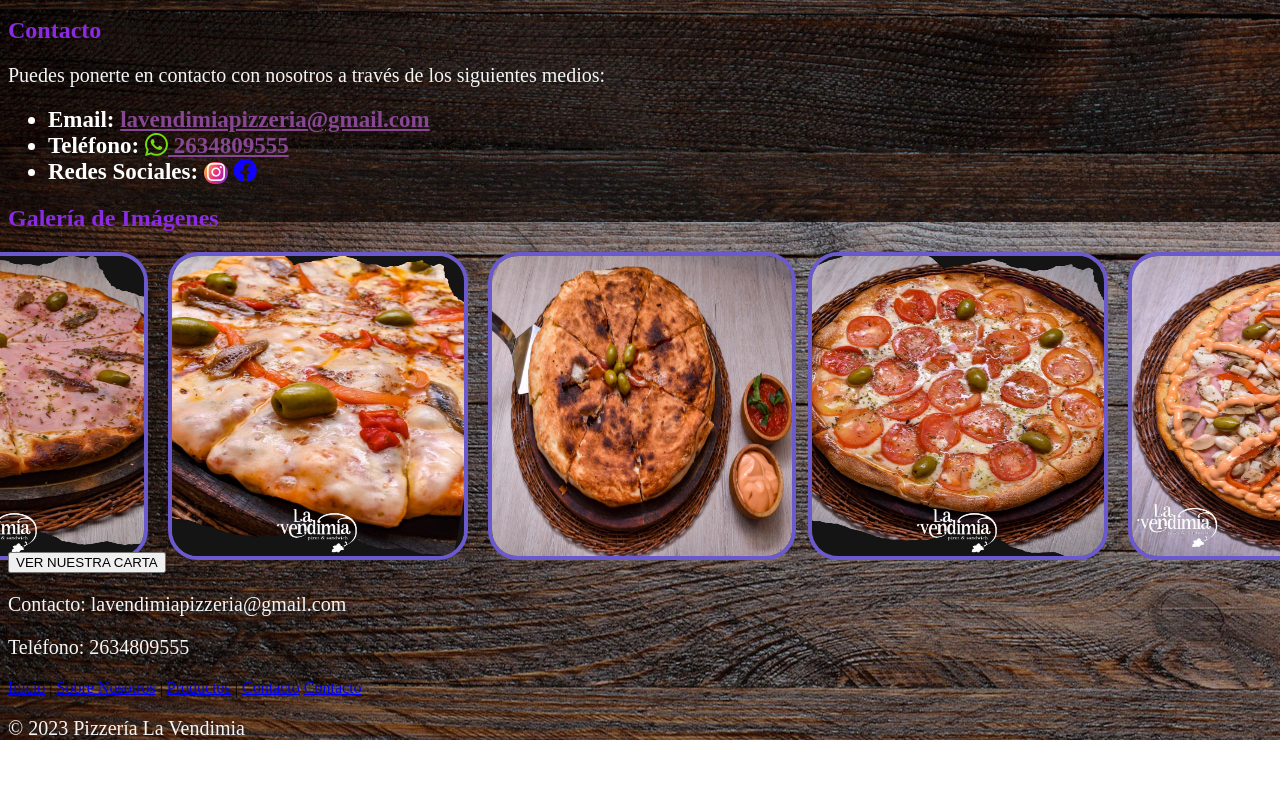
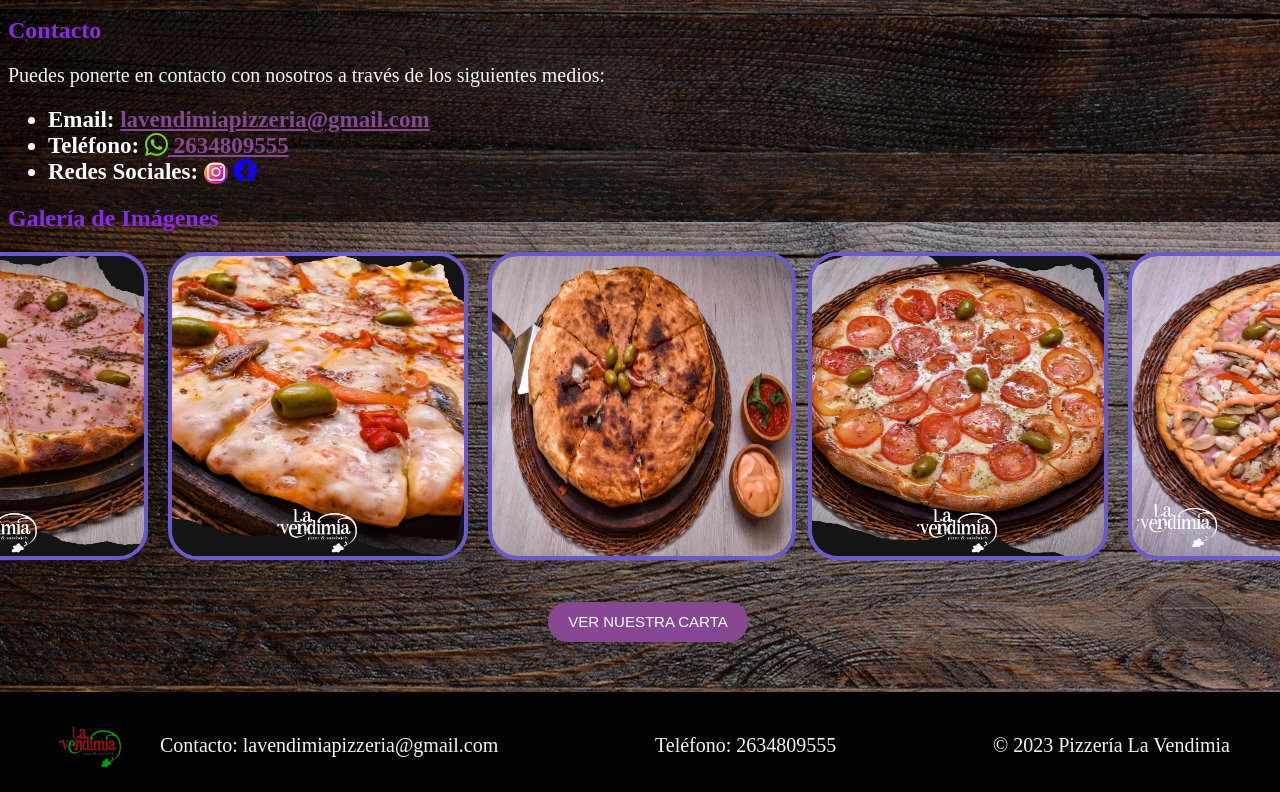
Before and after one commit to marinabgonzalez/Proyecto-Pizzeria-PP2, a plain HTML site: page index.html in a window 1280 px wide. Shown: the part 882-1674 px from the top of the page. Before the commit the page ends 1622 px from the top, so only its background shows below. Drawn offline with nearby package versions, Linux system fonts and the light colour scheme; grey boxes are pictures that could not be loaded.

Commit message:
se agrega footer, cambio de logo, etc

```diff
--- a/index.html
+++ b/index.html
@@ -18,7 +18,7 @@
             <div  class="menu">
                 <!-- <a href="#" class="logo">logo</a>  -->
 
-                 <img src="../images/logo.jpg" class="menu-logo" alt="">
+                 <img src="../images/logoWhitOut.png" class="menu-logo" alt="">
 
             <nav class="navbar">
                 <ul>
@@ -109,7 +109,7 @@
                 <li class="liContact">Teléfono: <a class="aContact" href="https:wa.me/+5492634809555?te xt=Realizar Pedido"><i class="bi bi-whatsapp colorWhatsApp"></i> 2634809555</a></li>
                 <li class="liContact">Redes Sociales:
                     <a href="https://www.instagram.com/la.vendimia.pizzas/" target="_blank"><i class="bi bi-instagram colorInstagram"></i></a>
-                    <a href="https://www.facebook.com/lavendimiapizzas/"><i class="bi bi-facebook colorFacebook"></i></a>
+                    <a href="https://www.facebook.com/lavendimiapizzas/" target="_blank"><i class="bi bi-facebook colorFacebook"></i></a>
                 </li>
             </ul>
         </section>
@@ -138,9 +138,9 @@
         </section>
 
         <section class="buttonpdf" id="pdf">
-        <div>
+        <div class="positionBtnPdf">
             <!-- Botón sin enlace -->
-            <button id="botonPDF">VER NUESTRA CARTA</button>
+            <button id="botonPDF" class="btnVerPdf">VER NUESTRA CARTA</button>
         </div>
 
         <script>
@@ -156,16 +156,19 @@
     </header>
 
     <footer class="footer" id="footer">
-        <p>Contacto: lavendimiapizzeria@gmail.com</p>
-        <p>Teléfono: 2634809555</p>
-        <nav>
+        <div class="footerDivLeft">
+            <img src="../images/logoWhitOut.png" class="footerLogo" alt="">
+            <p>Contacto: lavendimiapizzeria@gmail.com</p></div>
+        <div class="footerDivcenter"><p>Teléfono: 2634809555</p></div>
+
+        <!--<nav>
             <a href="#inicio">Inicio</a> |
             <a href="#sobrenos">Sobre Nosotros</a> |
             <a href="#direccion">Productos</a> |
             <a href="#contacto">Contacto</a>
             <a href="#galeria">Contacto</a>
-        </nav>
-        <p>&copy; 2023 Pizzería La Vendimia</p>
+        </nav>-->
+        <div class="footerDivRight"><p>&copy; 2023 Pizzería La Vendimia</p></div>
     </footer>
 
 </body>
--- a/style.css
+++ b/style.css
@@ -3,12 +3,12 @@
 /*font-family: 'Bebas Neue', sans-serif;*/
 
 .menu-logo{
-    background-color:aqua;
-    height: 100px;
-    width: 150px;
+
+    height: 111px;
+    width: 182px;
     position:relative;
     left:30px;
-    border:3px solid #f2f8e9;
+
 }
 
 .menu {
@@ -19,6 +19,7 @@
     background: black;
     margin-top: -15px;
     margin-left: -8px;
+    z-index: 1100;
 }
 .background-body{
     background-image: url(images/fondopizza.jpg);
@@ -169,3 +170,68 @@ header {
 .colorFacebook{
     color: rgb(16 0 255);
 }
+
+.footer{
+    display: flex;
+    width: 100vw;
+    background: black;
+    padding-top: 15px;
+    padding-bottom: 15px;
+    margin-left: -8px;
+    padding-right: 7px;
+}
+
+
+.btnVerPdf{
+    width: 200px;
+    height: 40px;
+    border-radius: 30px;
+    background-color:#874793;
+    color: White;
+    font-size: 15px;
+    font-weight: 400;
+    outline: none;
+    border: none;
+}
+
+.btnVerPdf:hover{
+    background-color:#b480bd;
+}
+
+
+.positionBtnPdf{
+    display: flex;
+    align-items: center;
+    justify-content: center;
+    padding-top: 50px;
+    padding-bottom: 50px;
+    width:100vw;
+}
+.footerDivLeft{
+    display: flex;
+    align-items: flex-end;
+    justify-content: flex-end;
+    flex-grow: 0;
+    padding-left: 50px;
+}
+
+.footerDivcenter{
+    display: flex;
+    align-items: flex-end;
+    justify-content: flex-end;
+    flex-grow: 1;
+}
+
+.footerDivRight{
+    display: flex;
+    align-items: flex-end;
+    justify-content: flex-end;
+    flex-grow: 1;
+    padding-right: 50px;
+}
+.footerLogo{
+    width: 80px;
+    height: 80px;
+    margin-bottom: -10px;
+    padding-right: 30px;
+}
```
Also changed, not shown: images/logoWhitOut.png (added).
